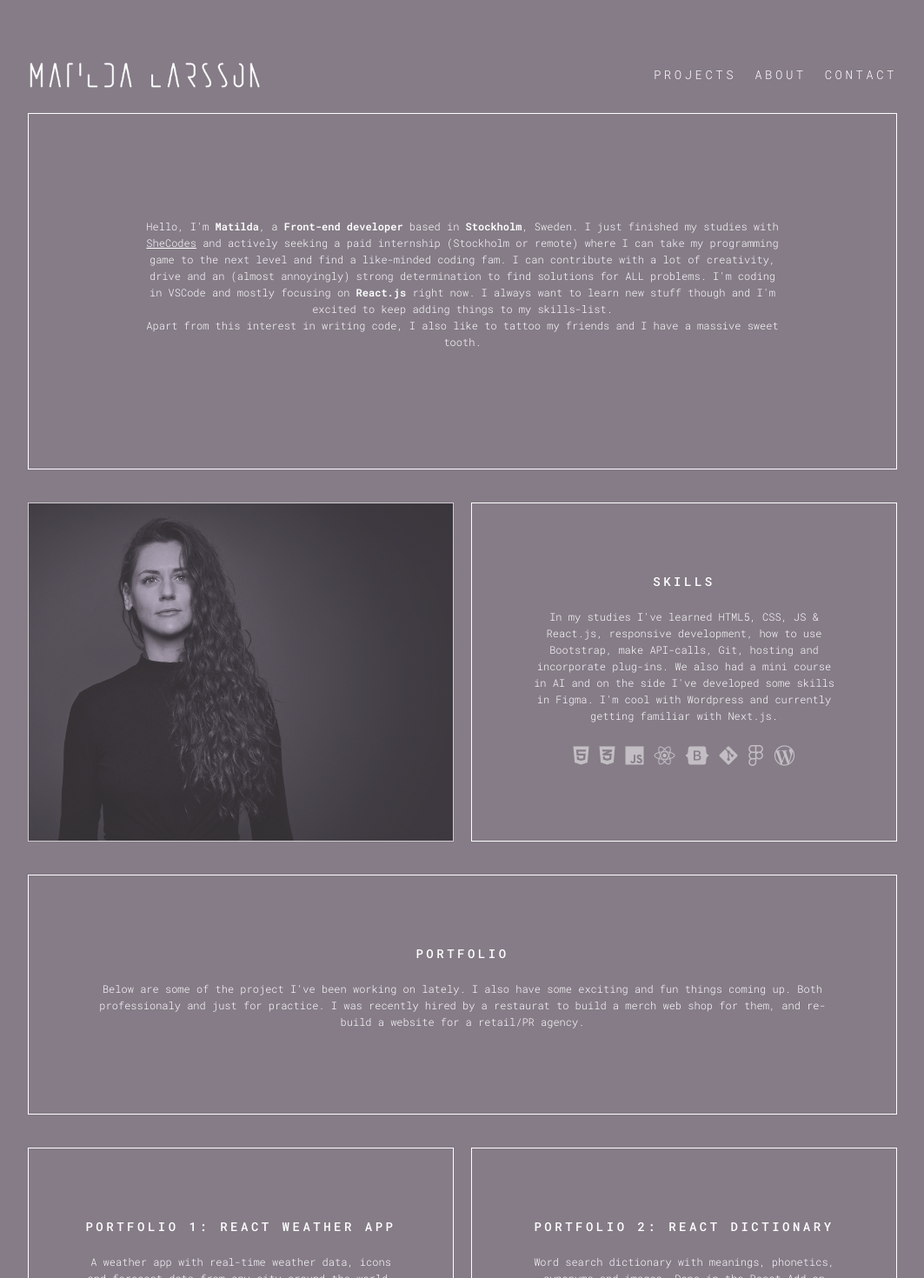
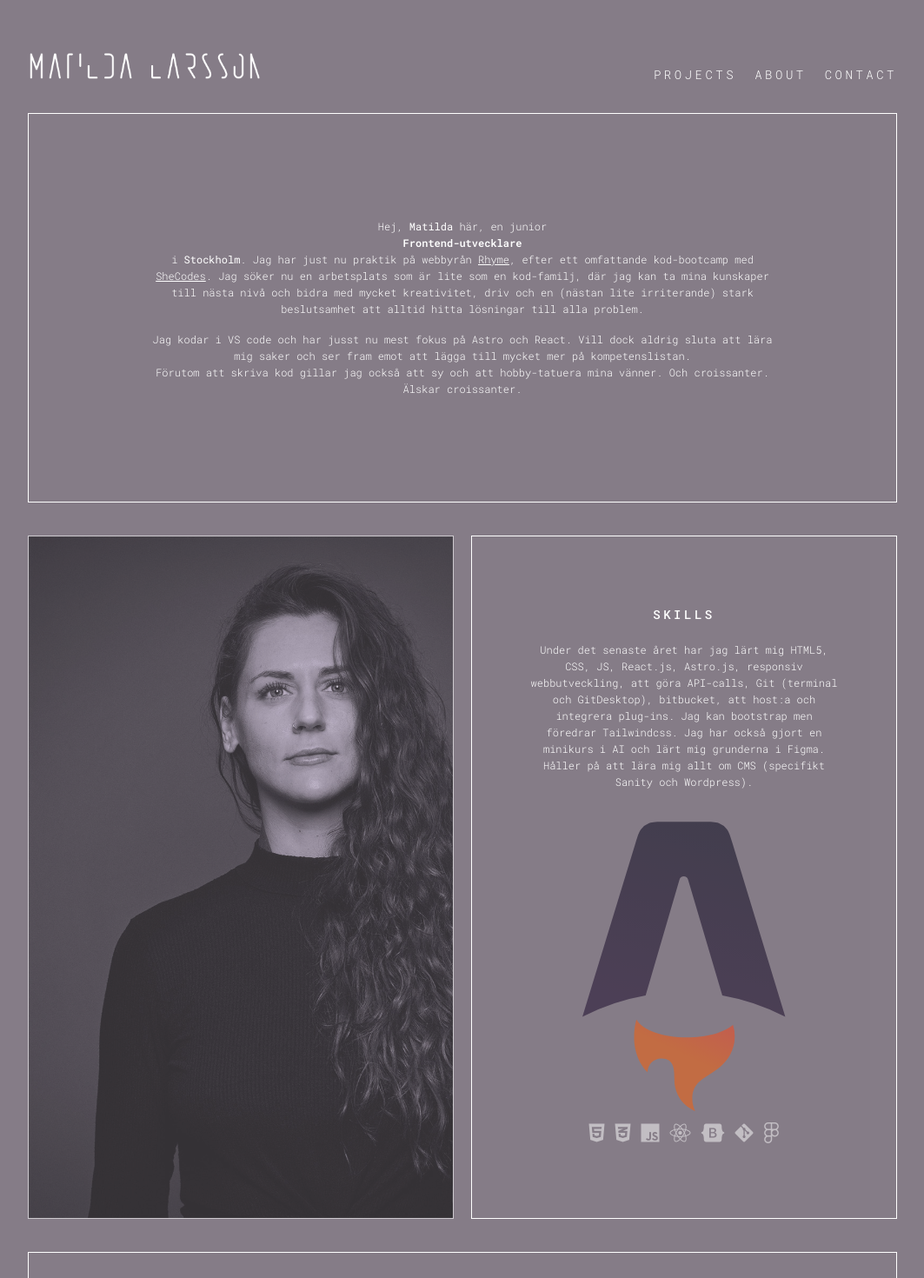
Before and after one commit to MatildaHJ/react-portfolio, a React (Create React App) app: page / in a window 1280 px wide. Shown: the top 1470 px of the page at 87% size, without its empty margins (108-1171 px from the left). Built offline with nearby package versions, Linux system fonts and the light colour scheme.

Commit message:
content chages

```diff
--- a/src/App.css
+++ b/src/App.css
@@ -19,13 +19,13 @@
   margin: 0 auto;
   border: var(--border);
 }
-.App p {
+.App p,
+.App h1 {
   font-size: 12px;
   line-height: 19px;
+  margin: 0;
 }
-.App strong {
-  font-weight: bold;
-}
+
 .App a {
   color: white;
 }
--- a/src/App.js
+++ b/src/App.js
@@ -18,27 +18,36 @@ export default function App() {
         <div className="main-container">
           <header id="about">
             <p>
-              Hello, I'm <strong>Matilda</strong>, a{" "}
-              <strong>Front-end developer</strong> based in{" "}
-              <strong>Stockholm</strong>, Sweden. I just finished my studies
-              with{" "}
+              Hej, <strong>Matilda</strong> här, en junior
+              <h1>
+                <strong>Frontend-utvecklare</strong>
+              </h1>{" "}
+              i <strong>Stockholm</strong>. Jag har just nu praktik på webbyrån{" "}
+              <a href="https://rhymesthlm.se/" target="_blank" rel="noreferrer">
+                Rhyme
+              </a>
+              , efter ett omfattande kod-bootcamp med{" "}
               <a
                 href="https://www.shecodes.io/"
                 target="_blank"
                 rel="noreferrer"
               >
                 SheCodes
-              </a>{" "}
-              and actively seeking a paid internship (Stockholm or remote) where
-              I can take my programming game to the next level and find a
-              like-minded coding fam. I can contribute with a lot of creativity,
-              drive and an (almost annoyingly) strong determination to find
-              solutions for ALL problems. I'm coding in VSCode and mostly
-              focusing on <strong>React.js</strong> right now. I always want to
-              learn new stuff though and I'm excited to keep adding things to my
-              skills-list.
-              <br /> Apart from this interest in writing code, I also like to
-              tattoo my friends and I have a massive sweet tooth.
+              </a>
+              . Jag söker nu en arbetsplats som är lite som en kod-familj, där
+              jag kan ta mina kunskaper till nästa nivå och bidra med mycket
+              kreativitet, driv och en (nästan lite irriterande) stark
+              beslutsamhet att alltid hitta lösningar till alla problem.
+            </p>
+            <p className="mt-3">
+              Jag kodar i VS code och har jusst nu mest fokus på Astro och
+              React. Vill dock aldrig sluta att lära mig saker och ser fram emot
+              att lägga till mycket mer på kompetenslistan.
+            </p>
+
+            <p>
+              Förutom att skriva kod gillar jag också att sy och att
+              hobby-tatuera mina vänner. Och croissanter. Älskar croissanter.
             </p>
           </header>
 
--- a/src/Main.css
+++ b/src/Main.css
@@ -1,6 +1,9 @@
 section {
   max-width: 100%;
   margin: 38px auto;
+}
+p {
+  margin-bottom: 0 !important;
 }
 .grid {
   display: grid;
@@ -8,7 +11,6 @@ section {
 }
 .grid-2-columns {
   grid-template-columns: 1fr 1fr;
-  margin-top: 38px;
 }
 
 .border-section,
--- a/src/Main.js
+++ b/src/Main.js
@@ -11,13 +11,55 @@ export default function Main({ isNight }) {
         <div className="border-section">
           <h2>SKILLS</h2>
           <p>
-            In my studies I've learned HTML5, CSS, JS & React.js, responsive
-            development, how to use Bootstrap, make API-calls, Git, hosting and
-            incorporate plug-ins. We also had a mini course in AI and on the
-            side I've developed some skills in Figma. I'm cool with Wordpress
-            and currently getting familiar with Next.js.
+            Under det senaste året har jag lärt mig HTML5, CSS, JS, React.js,
+            Astro.js, responsiv webbutveckling, att göra API-calls, Git
+            (terminal och GitDesktop), bitbucket, att host:a och integrera
+            plug-ins. Jag kan bootstrap men föredrar Tailwindcss. Jag har också
+            gjort en minikurs i AI och lärt mig grunderna i Figma. Håller på att
+            lära mig allt om CMS (specifikt Sanity och Wordpress).
           </p>
           <div className="icons">
+            <svg xmlns="http://www.w3.org/2000/svg" viewBox="0 0 128 128">
+              <defs>
+                <linearGradient
+                  id="a"
+                  x1="882.997"
+                  x2="638.955"
+                  y1="27.113"
+                  y2="866.902"
+                  gradientTransform="scale(.1)"
+                  gradientUnits="userSpaceOnUse"
+                >
+                  <stop offset="0" stop-color="#000014" />
+                  <stop offset="1" stop-color="#150426" />
+                </linearGradient>
+                <linearGradient
+                  id="b"
+                  x1="1001.68"
+                  x2="790.326"
+                  y1="652.45"
+                  y2="1094.91"
+                  gradientTransform="scale(.1)"
+                  gradientUnits="userSpaceOnUse"
+                >
+                  <stop offset="0" stop-color="#ff1639" />
+                  <stop offset="1" stop-color="#ff1639" stop-opacity="0" />
+                </linearGradient>
+              </defs>
+              <path
+                fill="url(#a)"
+                d="M81.504 9.465c.973 1.207 1.469 2.836 2.457 6.09l21.656 71.136a90.079 90.079 0 0 0-25.89-8.765L65.629 30.28a1.833 1.833 0 0 0-3.52.004L48.18 77.902a90.104 90.104 0 0 0-26.003 8.778l21.758-71.14c.996-3.25 1.492-4.876 2.464-6.083a8.023 8.023 0 0 1 3.243-2.398c1.433-.575 3.136-.575 6.535-.575H71.72c3.402 0 5.105 0 6.543.579a7.988 7.988 0 0 1 3.242 2.402Zm0 0"
+              />
+              <path
+                fill="#ff5d01"
+                d="M84.094 90.074c-3.57 3.055-10.696 5.137-18.903 5.137-10.07 0-18.515-3.137-20.754-7.356-.8 2.418-.98 5.184-.98 6.954 0 0-.527 8.675 5.508 14.71a5.671 5.671 0 0 1 5.672-5.671c5.37 0 5.367 4.683 5.363 8.488v.336c0 5.773 3.527 10.719 8.543 12.805a11.62 11.62 0 0 1-1.172-5.098c0-5.508 3.23-7.555 6.988-9.938 2.989-1.894 6.309-4 8.594-8.222a15.513 15.513 0 0 0 1.875-7.41 15.55 15.55 0 0 0-.734-4.735Zm0 0"
+              />
+              <path
+                fill="url(#b)"
+                d="M84.094 90.074c-3.57 3.055-10.696 5.137-18.903 5.137-10.07 0-18.515-3.137-20.754-7.356-.8 2.418-.98 5.184-.98 6.954 0 0-.527 8.675 5.508 14.71a5.671 5.671 0 0 1 5.672-5.671c5.37 0 5.367 4.683 5.363 8.488v.336c0 5.773 3.527 10.719 8.543 12.805a11.62 11.62 0 0 1-1.172-5.098c0-5.508 3.23-7.555 6.988-9.938 2.989-1.894 6.309-4 8.594-8.222a15.513 15.513 0 0 0 1.875-7.41 15.55 15.55 0 0 0-.734-4.735Zm0 0"
+              />
+            </svg>
+
             <i className="fab fa-html5"></i>
             <i className="fab fa-css3-alt"></i>
             <i className="fab fa-js"></i>
@@ -25,7 +67,6 @@ export default function Main({ isNight }) {
             <i className="fab fa-bootstrap"></i>
             <i className="fab fa-git-alt"></i>
             <i className="fab fa-figma"></i>
-            <i className="fab fa-wordpress-simple"></i>
           </div>
         </div>
       </section>
--- a/src/Navbar.css
+++ b/src/Navbar.css
@@ -31,6 +31,7 @@ body .navbar {
 }
 .mlLogo {
   width: 265px;
+  margin-bottom: 18px;
 }
 
 .navbar-toggler {
--- a/src/Portfolio.css
+++ b/src/Portfolio.css
@@ -30,11 +30,6 @@ button:hover {
 .project-icon {
   display: block;
   margin: 0 auto;
+  margin-top: 10px;
   width: 80px;
 }
-
-.trophy-icon {
-  display: block;
-  margin: 60px auto;
-  width: 100px;
-}
--- a/src/Portfolio.js
+++ b/src/Portfolio.js
@@ -7,7 +7,6 @@ import bookIcon from "./images/bookIcon.png";
 import shpLogo1 from "./images/shpLogo1.png";
 import AIIcon from "./images/AIIcon.svg";
 import clockIcon from "./images/clockIcon.svg";
-import trophyIcon from "./images/trophyIcon.png";
 
 export default function Portfolio({ isNight }) {
   const projects = [
@@ -82,7 +81,6 @@ export default function Portfolio({ isNight }) {
         ))}
         <div className="border-section more-frame">
           <h2>More to come...</h2>
-          <img src={trophyIcon} alt="Trophy" className="trophy-icon" />
         </div>
       </section>
     </div>
```
Also changed, not shown: src/images/trophyIcon.png (deleted), 1 other file (tests, documents, lock files or other folders).
